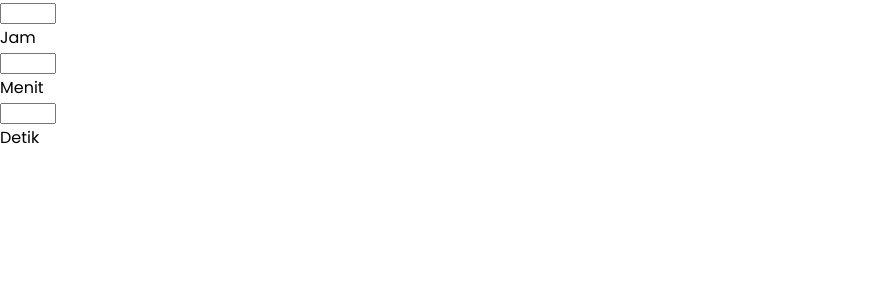
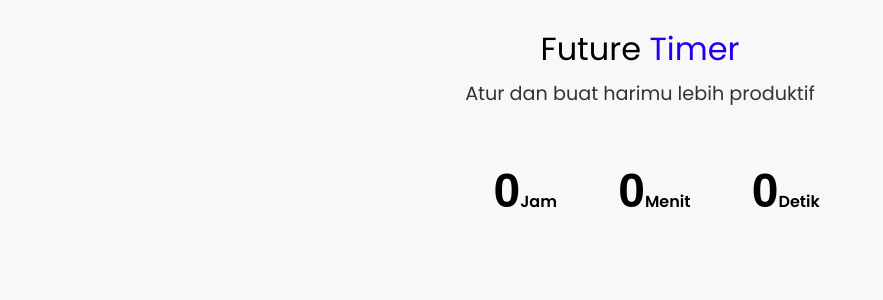
Before and after one commit to fcrezza/future-timer, a React (Create React App) app: page / in a window 1280 px wide. Shown: the top 300 px of the page, without its empty margins (0-883 px from the left). Built offline with nearby package versions, Linux system fonts and the light colour scheme.

Commit message:
style item input

```diff
--- a/src/App.js
+++ b/src/App.js
@@ -1,5 +1,6 @@
 import React from "react";
 import styled, { createGlobalStyle } from "styled-components";
+import Header from "./view/Header";
 import TimeInput from "./components/TimeInput";
 
 const GlobalStyle = createGlobalStyle`
@@ -13,25 +14,34 @@ const GlobalStyle = createGlobalStyle`
     margin: 0;
     font-size: 16px;
     font-family: 'Poppins', sans-serif;
+    background: #f8f8f8;
   }
+`;
+
+const Container = styled.div`
+  width: 100%;
+  max-width: 720px;
+  margin: 0 auto;
+`;
+
+const ListInput = styled.div`
+  margin-top: 55px;
+  display: flex;
+  justify-content: center;
 `;
 
 const App = () => {
   return (
     <>
       <GlobalStyle />
-      <div className="hour">
-        <TimeInput max={24} />
-        Jam
-      </div>
-      <div className="minute">
-        <TimeInput max={60} />
-        Menit
-      </div>
-      <div className="second">
-        <TimeInput max={60} />
-        Detik
-      </div>
+      <Container>
+        <Header />
+        <ListInput>
+          <TimeInput max={24} text="Jam" />
+          <TimeInput max={60} text="Menit" />
+          <TimeInput max={60} text="Detik" />
+        </ListInput>
+      </Container>
     </>
   );
 };
--- a/src/components/TimeInput.js
+++ b/src/components/TimeInput.js
@@ -1,11 +1,37 @@
 import React from "react";
+import styled from "styled-components";
+
+const Wrapper = styled.div`
+	padding: 0 14px;
+`;
+
+const InputItem = styled.input`
+	background: transparent;
+	font-weight: 700;
+	font-size: 3rem;
+	border: none;
+	outline: none;
+	text-align: right;
+	width: 60px;
+	padding: 0;
+	-moz-appearance: textfield;
+	&::-webkit-outer-spin-button,
+	&::-webkit-inner-spin-button {
+		-webkit-appearance: none;
+		margin: 0;
+	}
+`;
+
+const InputText = styled.span`
+	font-weight: 600;
+`;
 
 const TimeInput = ({ max, text }) => {
 	return (
-		<div>
-			<input type="number" max={max} min={0} />
-			<span> {text}</span>
-		</div>
+		<Wrapper>
+			<InputItem type="number" max={max} min={0} value={0} />
+			<InputText>{text}</InputText>
+		</Wrapper>
 	);
 };
 
```
